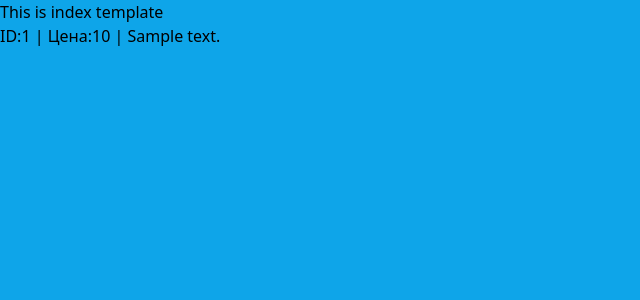
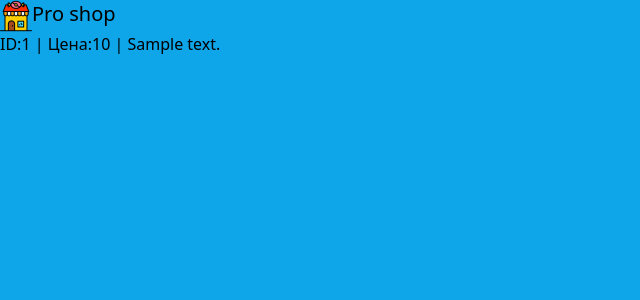
Before and after one commit to Denchickus/django_shop, a Django app: page /main/ in a window 1280 px wide. Shown: the top 300 px of the page, without its empty margins (0-640 px from the left). Run offline with Django 5.2, Linux system fonts and the light colour scheme; tables that the repository leaves empty hold one stand-in row (values such as "Sample post").

Commit message:
logo & tailwind

```diff
--- a/mysite/myapp/static/myapp/styles.css
+++ b/mysite/myapp/static/myapp/styles.css
@@ -558,7 +558,29 @@ video {
   position: static;
 }
 
+.flex {
+  display: flex;
+}
+
+.h-8 {
+  height: 2rem;
+}
+
+.w-8 {
+  width: 2rem;
+}
+
 .bg-sky-500 {
   --tw-bg-opacity: 1;
   background-color: rgb(14 165 233 / var(--tw-bg-opacity));
 }
+
+.text-lg {
+  font-size: 1.125rem;
+  line-height: 1.75rem;
+}
+
+.text-xl {
+  font-size: 1.25rem;
+  line-height: 1.75rem;
+}
--- a/mysite/myapp/templates/myapp/index.html
+++ b/mysite/myapp/templates/myapp/index.html
@@ -9,7 +9,18 @@
     <link rel="stylesheet" href="{% static 'myapp/styles.css' %}">
 </head>
 <body class="bg-sky-500">
-    <h1>This is index template</h1>
+    <nav>
+        <div>
+            <div>
+                <div>
+                    <div class="flex">
+                        <img class="h-8 w-8" src="{% static 'myapp/images/shop.png' %}" alt="logo">
+                        <span class="text-xl">Pro shop</span>
+                    </div>
+                </div>
+            </div>
+        </div>
+    </nav>
     <h2>
 <!--        {{ items }}-->
     </h2>
```
Also changed, not shown: mysite/myapp/static/myapp/images/shop.png (added).
